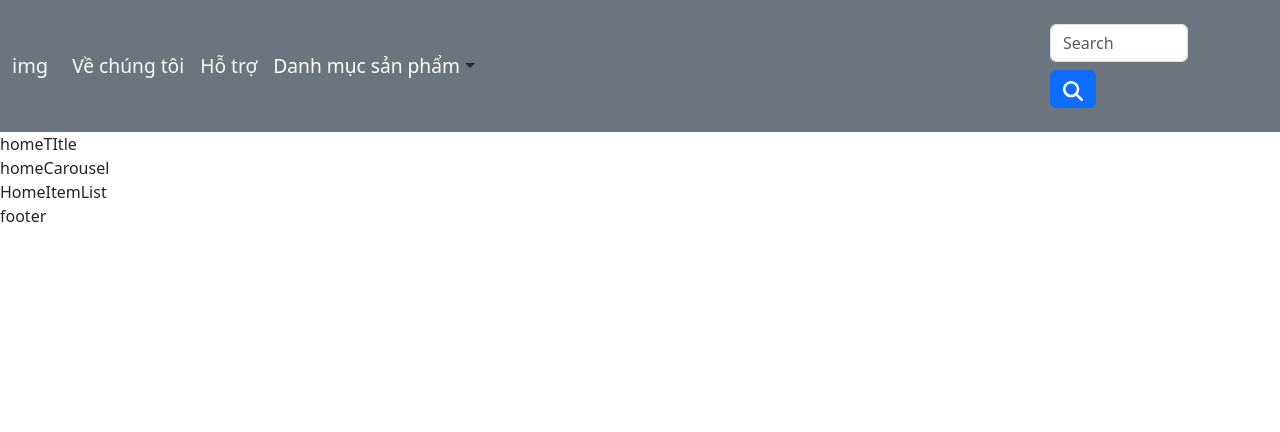
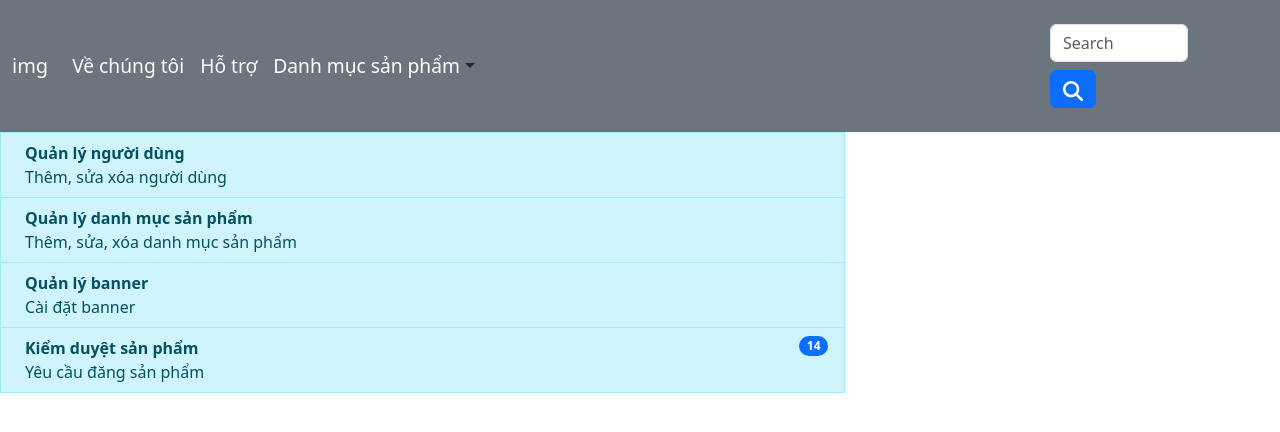
Before and after one commit to MinhBTHE186598/OnlineShop, a React (Create React App) app: page /homeAdmin in a window 1280 px wide. Shown: the top 432 px of the page. Built offline with nearby package versions, Linux system fonts and the light colour scheme.

Commit message:
AdminHomepage va browser router

```diff
--- a/package.json
+++ b/package.json
@@ -11,6 +11,7 @@
     "react-bootstrap": "^2.10.2",
     "react-dom": "^18.3.1",
     "react-icons": "^5.2.1",
+    "react-router-dom": "^6.23.1",
     "react-scripts": "5.0.1",
     "web-vitals": "^2.1.4"
   },
--- a/src/App.js
+++ b/src/App.js
@@ -1,10 +1,17 @@
 import './App.css';
 import HomePage from './webpages/Home';
+import HomeAdmin from './webpages/HomeAdmin';
+import { BrowserRouter,Routes,Route, RouterProvider } from 'react-router-dom';
 
 function App() {
   return (
     <div>
-      <HomePage/>
+      <BrowserRouter>
+      <Routes>
+        <Route index element={<HomePage/>}/>
+        <Route path="/homeAdmin" element={<HomeAdmin/>}/>
+      </Routes>
+      </BrowserRouter>
     </div>
   );
 }
--- /dev/null
+++ b/src/components/AdminActionList.js
@@ -0,0 +1,60 @@
+import Badge from 'react-bootstrap/Badge';
+import ListGroup from 'react-bootstrap/ListGroup';
+import Row from 'react-bootstrap/Row';
+import Col from 'react-bootstrap/Col';
+
+function AdminAction() {
+    return (
+        <ListGroup>
+            <Row>
+                <Col sm={8}>
+                    <ListGroup.Item
+                        as="li"
+                        className="d-flex justify-content-between align-items-start"
+                        action variant="info"
+                    >
+                        <div className="ms-2 me-auto">
+                            <div className="fw-bold">Quản lý người dùng</div>
+                            Thêm, sửa xóa người dùng
+                        </div>
+                    </ListGroup.Item>
+                    <ListGroup.Item
+                        as="li"
+                        className="d-flex justify-content-between align-items-start"
+                        action variant="info"
+                    >
+                        <div className="ms-2 me-auto">
+                            <div className="fw-bold">Quản lý danh mục sản phẩm</div>
+                            Thêm, sửa, xóa danh mục sản phẩm
+                        </div>
+                    </ListGroup.Item>
+                    <ListGroup.Item
+                        as="li"
+                        className="d-flex justify-content-between align-items-start"
+                        action variant="info"
+                    >
+                        <div className="ms-2 me-auto">
+                            <div className="fw-bold">Quản lý banner</div>
+                            Cài đặt banner
+                        </div>
+                    </ListGroup.Item>
+                    <ListGroup.Item
+                        as="li"
+                        className="d-flex justify-content-between align-items-start"
+                        action variant="info"
+                    >
+                        <div className="ms-2 me-auto">
+                            <div className="fw-bold">Kiểm duyệt sản phẩm</div>
+                            Yêu cầu đăng sản phẩm
+                        </div>
+                        <Badge bg="primary" pill>
+                            14
+                        </Badge>
+                    </ListGroup.Item>
+                </Col>
+            </Row>
+        </ListGroup>
+    );
+}
+
+export default AdminAction;
--- /dev/null
+++ b/src/webpages/HomeAdmin.js
@@ -0,0 +1,14 @@
+import Header from '../components/Header'
+import AdminAction from '../components/AdminActionList'
+
+function homeAdmin() {
+    return (
+        <div>
+            <Header/>
+            <AdminAction/>
+        </div>
+
+    )
+}
+
+export default homeAdmin
```
Also changed, not shown: 1 other file (tests, documents, lock files or other folders).
